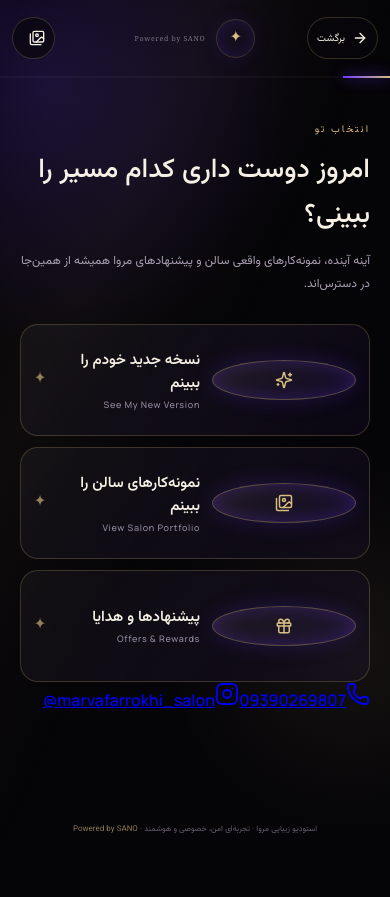
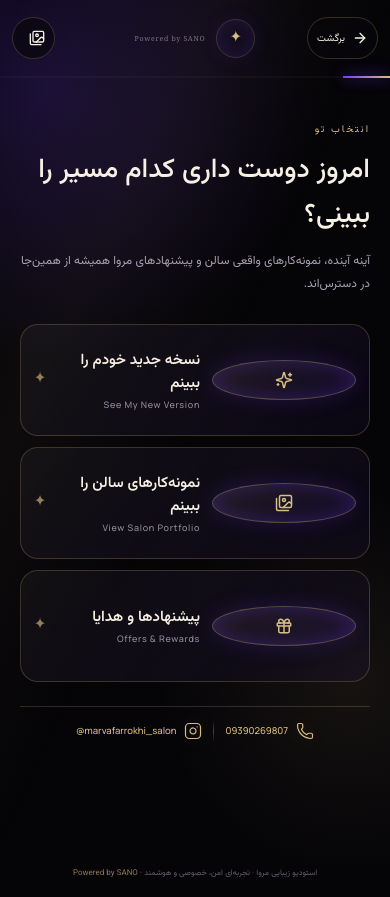
Before and after one commit to sanazbc6687-web/marvaa-beauty-app, a Next.js app: page / in a window 390 px wide. Before the commit the page ends 853 px from the top, so only its background shows below. Built offline with nearby package versions, Linux system fonts and the light colour scheme.

Commit message:
Refine Marva contact styling

```diff
--- a/app/globals.css
+++ b/app/globals.css
@@ -73,15 +73,14 @@ html,body{font-family:var(--font-ui-fa)}
   .sano-micro{display:block!important;font-size:7px!important}
 }
 
-.main-contact-bar{display:grid;grid-template-columns:1fr 1fr;gap:10px;margin:-8px 0 24px}
-.main-contact-card{display:flex;align-items:center;gap:12px;text-decoration:none;color:var(--text);padding:14px 15px;border:1px solid rgba(216,189,130,.3);border-radius:16px;background:linear-gradient(135deg,rgba(216,189,130,.08),rgba(111,60,255,.07));box-shadow:inset 0 1px rgba(255,255,255,.04)}
-.main-contact-card svg{width:24px;height:24px;color:var(--accent);flex:none}
-.main-contact-card span{min-width:0}
-.main-contact-card b{display:block;font-size:13px;font-weight:600;direction:ltr;text-align:left;white-space:nowrap;overflow:hidden;text-overflow:ellipsis}
-.main-contact-card small{display:block;margin-top:3px;color:var(--muted);font-size:9px}
-.main-contact-card:hover{border-color:rgba(216,189,130,.65);transform:translateY(-1px)}
+.main-contact-footer{margin:30px auto 4px;width:min(520px,100%);display:flex;align-items:center;justify-content:center;gap:18px;padding:14px 18px;border-top:1px solid rgba(216,189,130,.20)}
+.main-contact-footer a{display:flex;align-items:center;gap:8px;color:#d8bd82;text-decoration:none;transition:.2s ease}
+.main-contact-footer a:hover{color:#f4ddb0;transform:translateY(-1px)}
+.main-contact-footer svg{width:19px;height:19px;stroke-width:1.6;filter:drop-shadow(0 0 8px rgba(216,189,130,.18))}
+.main-contact-footer b{font:500 11px var(--font-en,Georgia,serif);letter-spacing:.35px;white-space:nowrap}
+.contact-separator{width:1px;height:22px;background:linear-gradient(transparent,rgba(216,189,130,.35),transparent)}
 @media(max-width:700px){
-  .main-contact-bar{grid-template-columns:1fr;margin-top:-6px}
-  .main-contact-card{padding:13px 14px}
-  .main-contact-card b{font-size:12px}
+  .main-contact-footer{margin-top:24px;gap:11px;padding:13px 6px}
+  .main-contact-footer svg{width:18px;height:18px}
+  .main-contact-footer b{font-size:9.5px;letter-spacing:0}
 }
```
